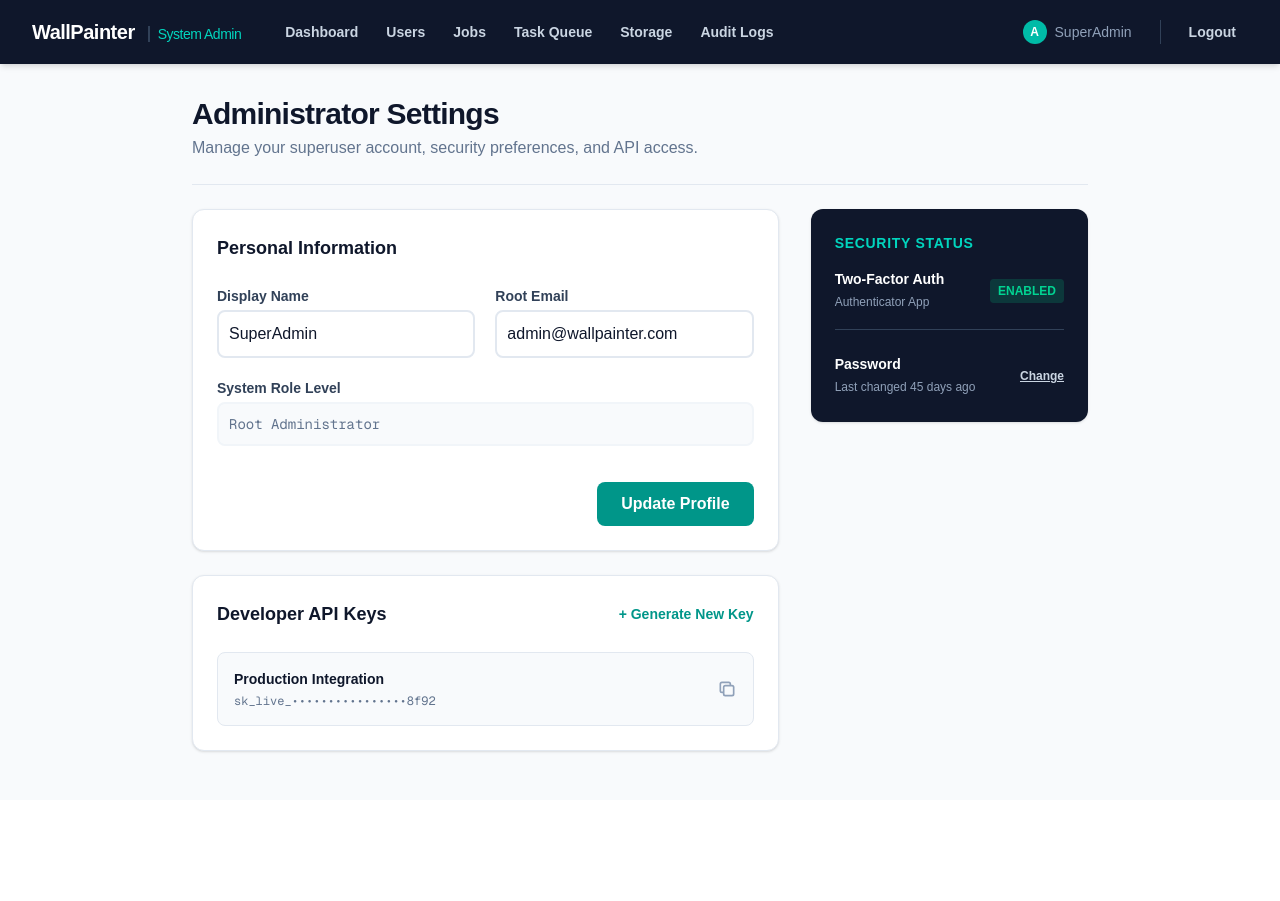
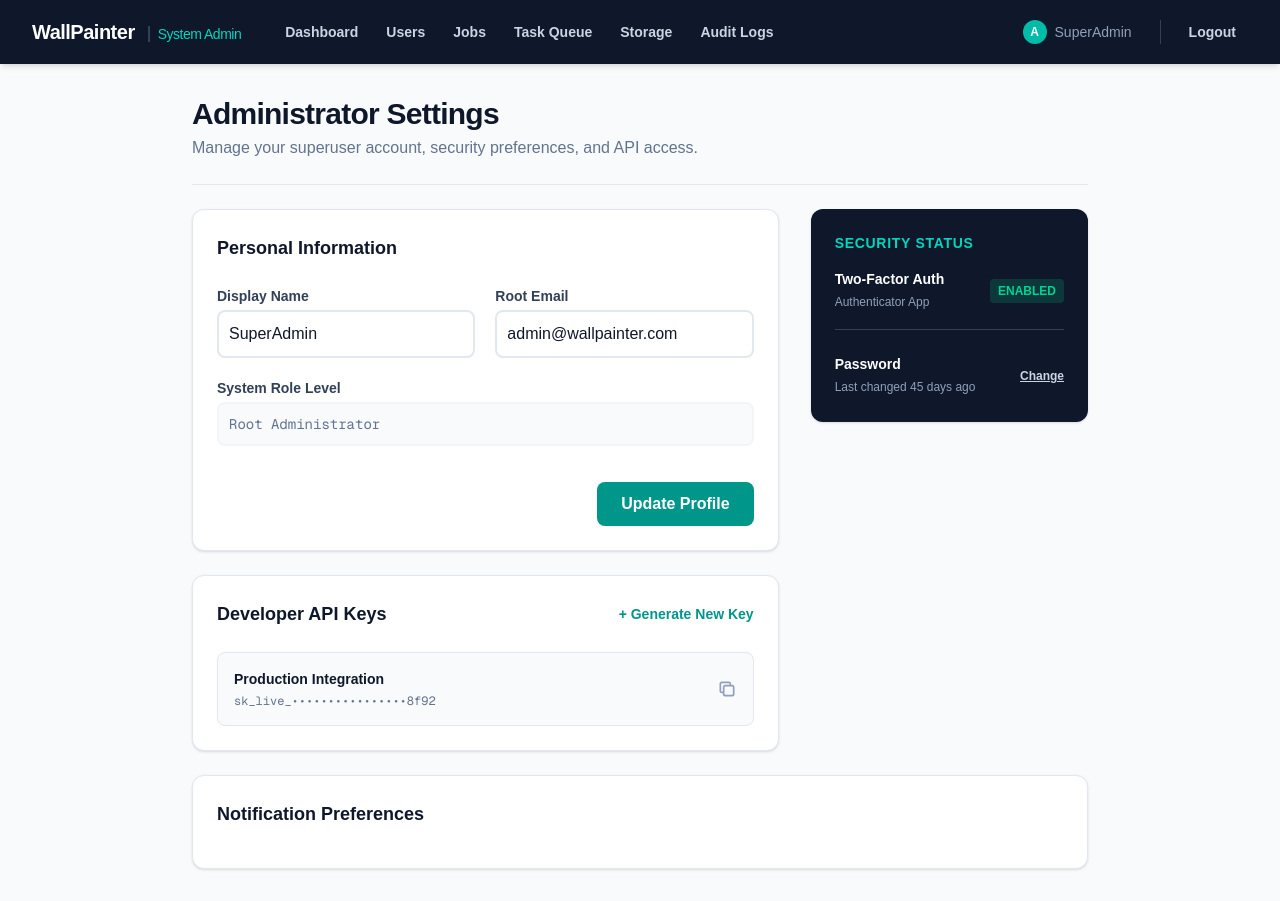
Before and after one commit to MayankMohit/Wall-Painting-App, a Next.js app: page /admin/profile in a window 1280 px wide. Before the commit the page ends 800 px from the top, so only its background shows below. Built offline with nearby package versions, Linux system fonts and the light colour scheme.

Commit message:
Changed some things in notifications

```diff
--- a/src/app/admin/layout.tsx
+++ b/src/app/admin/layout.tsx
@@ -4,6 +4,7 @@
 import Link from 'next/link';
 import { usePathname, useRouter } from 'next/navigation';
 import { useAuthStore } from '@/store/authStore';
+import { NotificationBell } from '@/components/common/NotificationBell';
 
 export default function AdminLayout({ children }: { children: React.ReactNode }) {
   const pathname = usePathname();
@@ -57,9 +58,9 @@
               </div>
             </div>
 
-            {/* Right Side: Profile & Logout */}
-            {/* Right Side: Profile & Logout */}
+            {/* Right Side: Bell + Profile & Logout */}
             <div className="flex items-center gap-4">
+              <NotificationBell />
               <Link
                 href="/admin/profile"
                 className="text-sm font-medium text-slate-400 hidden sm:flex items-center gap-2 hover:text-teal-400 transition-colors px-3 py-2 rounded-md hover:bg-slate-800"
--- a/src/app/admin/profile/page.tsx
+++ b/src/app/admin/profile/page.tsx
@@ -3,6 +3,7 @@
 import { useState, useEffect } from 'react';
 import { useAuthStore } from '@/store/authStore';
 import EmailSection from '@/components/common/EmailSection';
+import { NotificationPreferences } from '@/components/common/NotificationPreferences';
 
 export default function AdminProfilePage() {
   const { user, checkAuth } = useAuthStore();
@@ -140,6 +141,11 @@
       </div>
 
       {user && <EmailSection user={user} onEmailUpdated={checkAuth} />}
+
+      <div className="bg-white p-6 rounded-xl border border-slate-200 shadow-sm">
+        <h2 className="text-lg font-bold text-slate-900 mb-4">Notification Preferences</h2>
+        <NotificationPreferences />
+      </div>
     </div>
   );
 }
--- a/src/app/owner/layout.tsx
+++ b/src/app/owner/layout.tsx
@@ -4,6 +4,7 @@
 import Link from 'next/link';
 import { usePathname, useRouter } from 'next/navigation';
 import { useAuthStore } from '@/store/authStore';
+import { NotificationBell } from '@/components/common/NotificationBell';
 
 export default function OwnerLayout({ children }: { children: React.ReactNode }) {
   const pathname = usePathname();
@@ -62,8 +63,9 @@
               </div>
             </div>
 
-            {/* Right Side: Profile & Logout */}
+            {/* Right Side: Bell + Profile & Logout */}
             <div className="flex items-center gap-4">
+              <NotificationBell />
               <Link
                 href="/owner/profile"
                 className="text-sm font-medium text-gray-700 hover:text-indigo-600 transition-colors"
--- a/src/app/owner/profile/page.tsx
+++ b/src/app/owner/profile/page.tsx
@@ -3,6 +3,7 @@
 import { useState, useEffect } from 'react';
 import { useAuthStore } from '@/store/authStore';
 import EmailSection from '@/components/common/EmailSection';
+import { NotificationPreferences } from '@/components/common/NotificationPreferences';
 
 export default function OwnerProfilePage() {
   const { user, checkAuth } = useAuthStore();
@@ -104,6 +105,11 @@
       </div>
 
       {user && <EmailSection user={user} onEmailUpdated={checkAuth} />}
+
+      <div className="bg-white rounded-xl shadow-sm border border-gray-200 p-6">
+        <h2 className="text-lg font-bold text-gray-900 mb-4">Notification Preferences</h2>
+        <NotificationPreferences />
+      </div>
     </div>
   );
 }
--- a/src/app/painter/layout.tsx
+++ b/src/app/painter/layout.tsx
@@ -4,6 +4,7 @@
 import Link from 'next/link';
 import { usePathname, useRouter } from 'next/navigation';
 import { useAuthStore } from '@/store/authStore';
+import { NotificationBell } from '@/components/common/NotificationBell';
 
 export default function PainterLayout({ children }: { children: React.ReactNode }) {
   const pathname = usePathname();
@@ -56,8 +57,9 @@
               </div>
             </div>
 
-            {/* Right Side: Logout */}
-            <div className="flex items-center">
+            {/* Right Side: Bell + Logout */}
+            <div className="flex items-center gap-2">
+              <NotificationBell />
               <button
                 onClick={handleLogout}
                 className="text-sm font-bold text-gray-500 hover:text-red-600 transition-colors px-4 py-2 rounded-md hover:bg-red-50 border border-transparent hover:border-red-100"
--- a/src/app/painter/profile/page.tsx
+++ b/src/app/painter/profile/page.tsx
@@ -3,6 +3,7 @@
 import { useState, useEffect } from 'react';
 import { useAuthStore } from '@/store/authStore';
 import EmailSection from '@/components/common/EmailSection';
+import { NotificationPreferences } from '@/components/common/NotificationPreferences';
 
 export default function PainterProfilePage() {
   const { user, checkAuth } = useAuthStore();
@@ -76,6 +77,11 @@
       </div>
 
       {user && <EmailSection user={user} onEmailUpdated={checkAuth} />}
+
+      <div className="bg-white rounded-xl shadow-sm border border-gray-200 p-6">
+        <h2 className="text-lg font-bold text-gray-900 mb-4">Notification Preferences</h2>
+        <NotificationPreferences />
+      </div>
     </div>
   );
 }
--- a/src/components/common/NotificationBell.tsx
+++ b/src/components/common/NotificationBell.tsx
@@ -51,7 +51,7 @@
     >
       <div className="flex items-start gap-2">
         {!isRead && (
-          <span className="mt-1.5 h-2 w-2 flex-shrink-0 rounded-full bg-blue-500" />
+          <span className="mt-1.5 h-2 w-2 shrink-0 rounded-full bg-blue-500" />
         )}
         <div className={isRead ? 'ml-4' : ''}>
           <p className="text-sm font-medium text-gray-900 leading-snug">{notif.title}</p>
```
Also changed, not shown: 2 other files (tests, documents, lock files or other folders).
